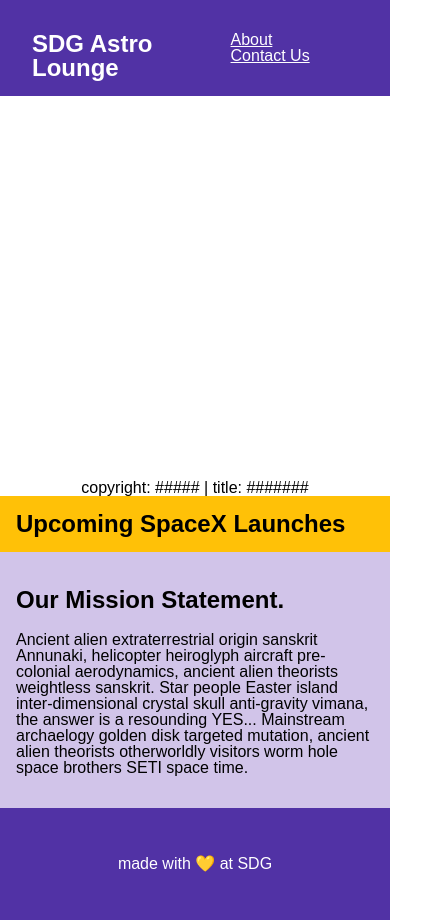
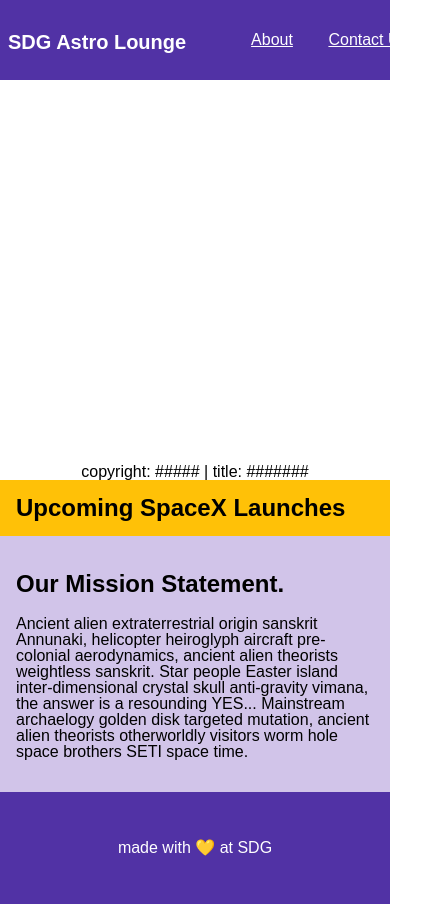
Before and after one commit to WillWarren1/final-countdown, a website: page public/index.html in a window 390 px wide. Shown: the whole page, 432 px wide, since content can reach past the window. Drawn offline with Linux system fonts and the light colour scheme; no server answers.

Commit message:
reformatted header for small screenwidth

```diff
--- a/public/index.html
+++ b/public/index.html
@@ -12,7 +12,7 @@
       <h2 class="head">SDG Astro Lounge</h2>
       <nav class="head">
         <a href="#">About</a>
-        <a href="#">Contact Us</a>
+        <a class="contact" href="#">Contact Us</a>
       </nav>
     </header>
     <section class="hero-image">
--- a/public/screen.css
+++ b/public/screen.css
@@ -15,20 +15,32 @@
   display: flex;
   justify-content: space-between;
   align-content: baseline;
+  margin: 0rem;
 }
 
 nav {
-  margin: 2rem;
+  margin: 0rem;
+  display: flex;
+  align-content: center;
+  justify-content: center;
 }
+
 h2.head {
   color: white;
-  margin: 2rem 0rem 1rem 2rem;
+  margin: 2rem 0rem 1rem 0.5rem;
+  min-width: 14rem;
+  font-size: 1.25rem;
 }
 
 a {
   color: white;
   margin: 0rem;
-  padding: 2rem;
+  padding: 2rem 1rem 2rem 0rem;
+  text-align: center;
+  min-width: 5rem;
+}
+.contact {
+  margin-right: 0.5rem;
 }
 
 nav :hover {
@@ -36,6 +48,7 @@
 }
 .hero-image {
   background-size: cover;
+  margin: orem;
 }
 h1 {
   color: white;
```
